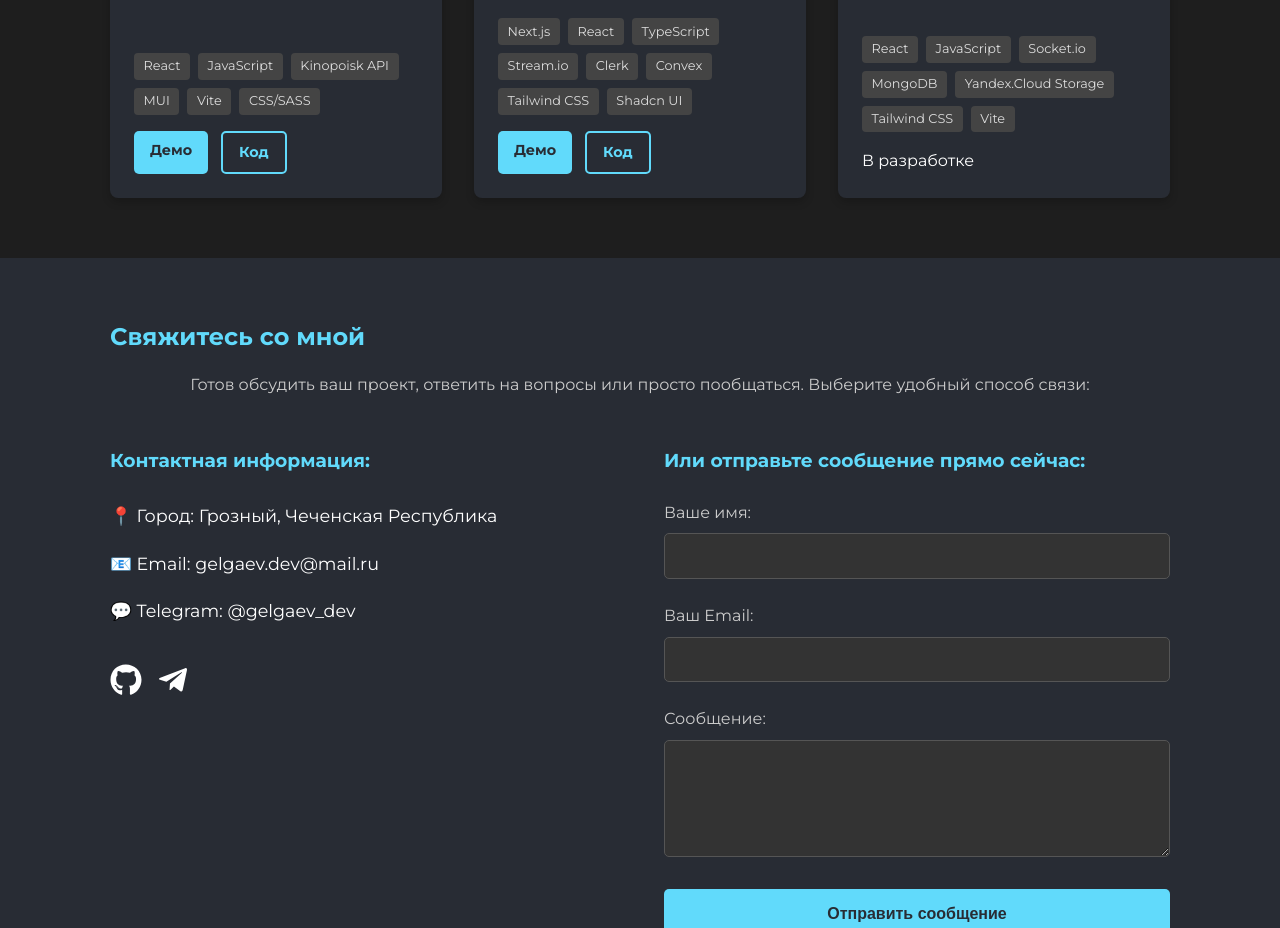
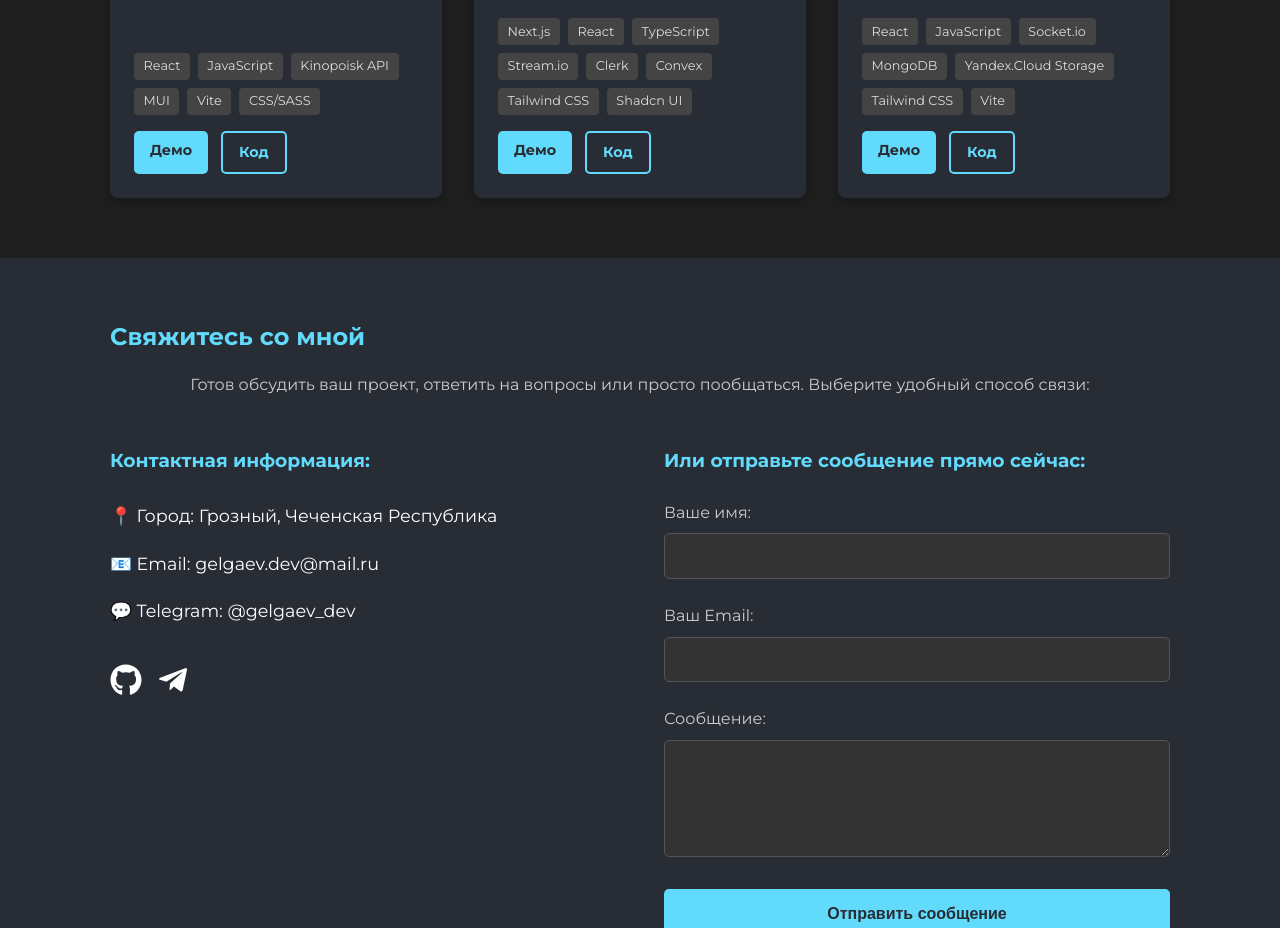
Before and after one commit to blesswrld/react-portfolio, a React (Create React App) app: page / in a window 1280 px wide. Shown: the part 5341-6269 px from the top of the page. Built offline with nearby package versions, Linux system fonts and the light colour scheme; no server answers.

Commit message:
update portfolio

```diff
--- a/src/components/Portfolio/Portfolio.js
+++ b/src/components/Portfolio/Portfolio.js
@@ -119,7 +119,7 @@ const projects = [
             "Tailwind CSS",
             "Vite",
         ],
-        isInDevelopment: "В разработке",
+        liveUrl: "https://pingme-react-messanger.onrender.com",
         repoUrl: "https://github.com/blesswrld/PingMe-react-messanger",
     },
 ];
```
